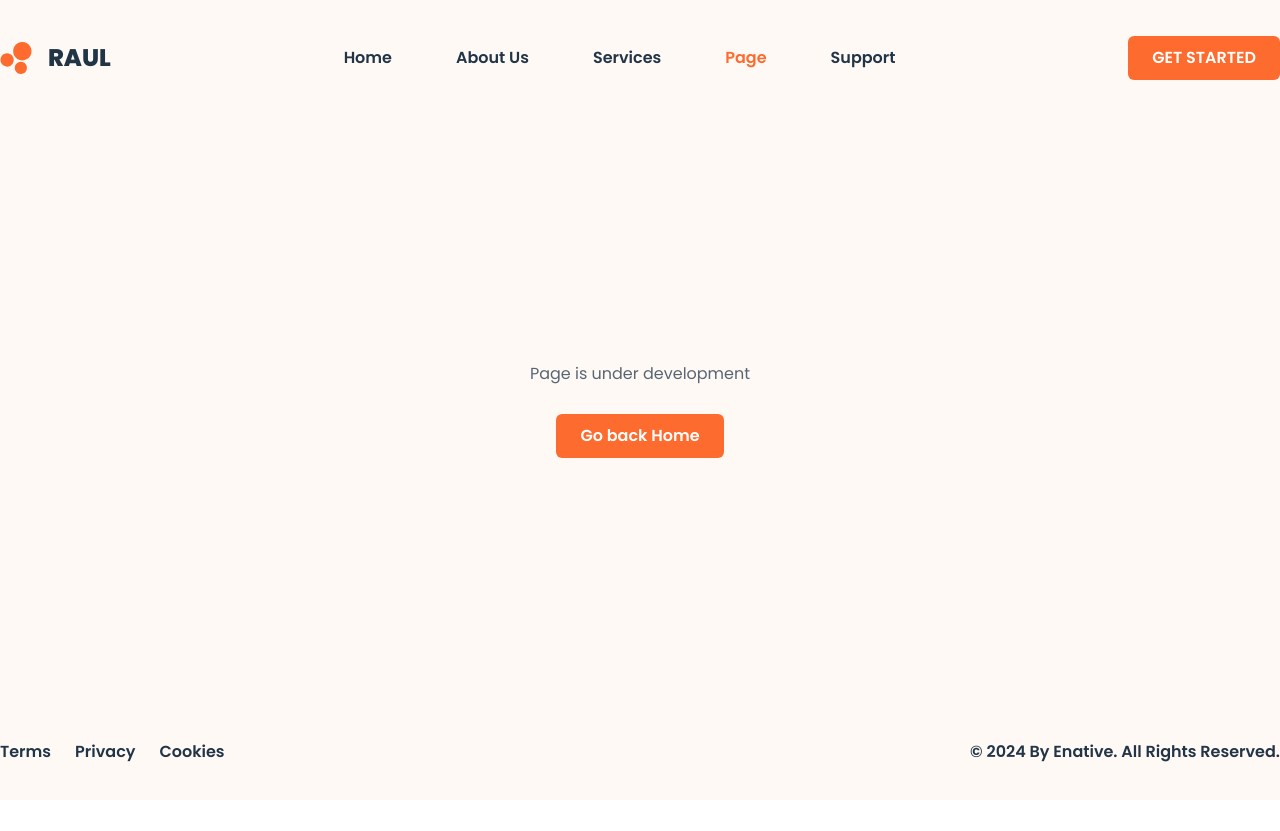
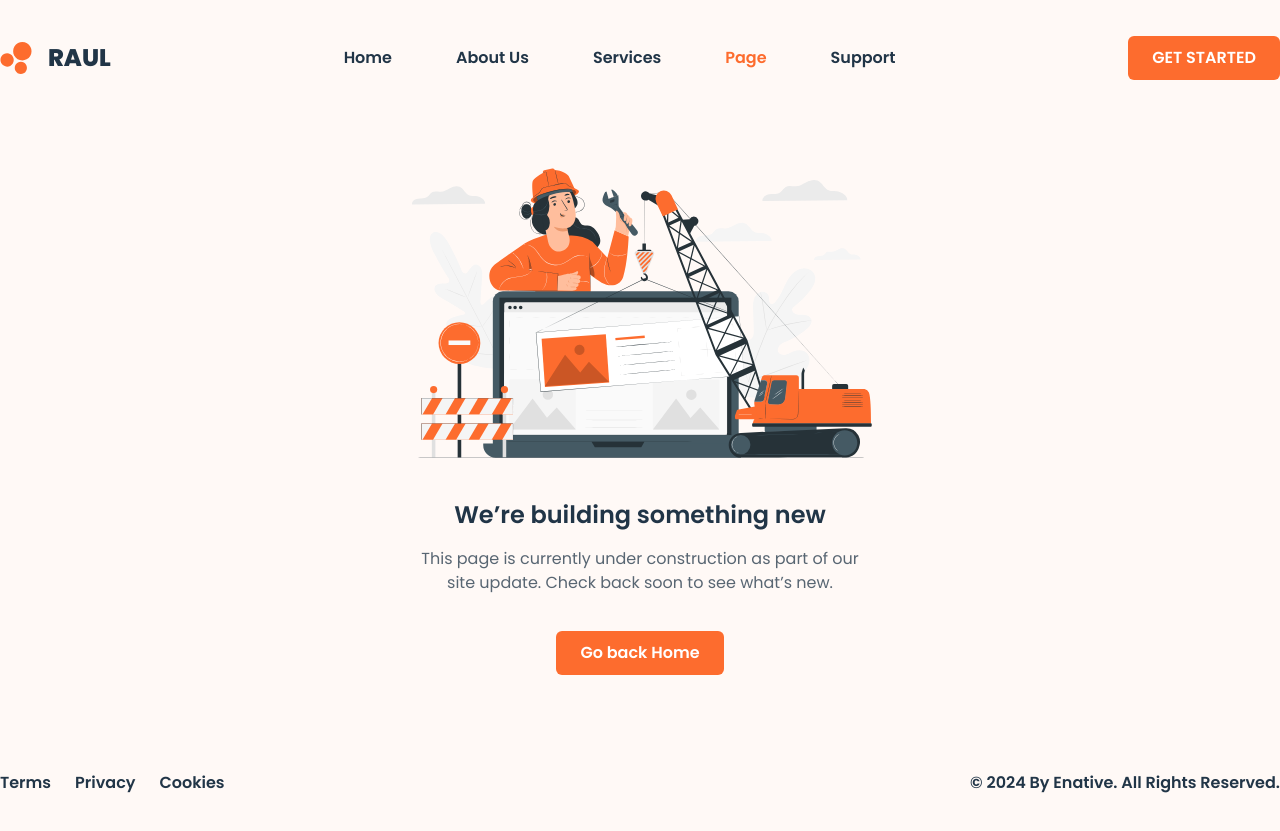
Before and after one commit to nicolealcala/raul-landing-page, a React (Vite) app: page /page in a window 1280 px wide. Before the commit the page ends 800 px from the top, so only its background shows below. Built offline with nearby package versions, Linux system fonts and the light colour scheme.

Commit message:
Update maintenance page

```diff
--- a/src/pages/MaintenancePage.jsx
+++ b/src/pages/MaintenancePage.jsx
@@ -1,9 +1,21 @@
 import Button from "../components/ui/Button";
+import UnderConstructionSvg from "/under-construction.svg";
 
 export default function MaintenancePage() {
   return (
-    <div className="max-w-7xl mx-auto flex-center flex-col gap-y-7">
-      <p>Page is under development</p>
+    <div className="max-w-7xl mx-auto flex-center flex-col gap-y-4 -mt-10">
+      <img
+        src={UnderConstructionSvg}
+        alt="Website Under Construction SVG"
+        className="w-[75vw] h-auto max-w-130"
+      />
+      <h4 className="font-semibold text-2xl text-center">
+        We’re building something new
+      </h4>
+      <p className="text-center max-w-md mb-5">
+        This page is currently under construction as part of our site update.
+        Check back soon to see what’s new.
+      </p>
       <Button component="a" link="/">
         Go back Home
       </Button>
```
